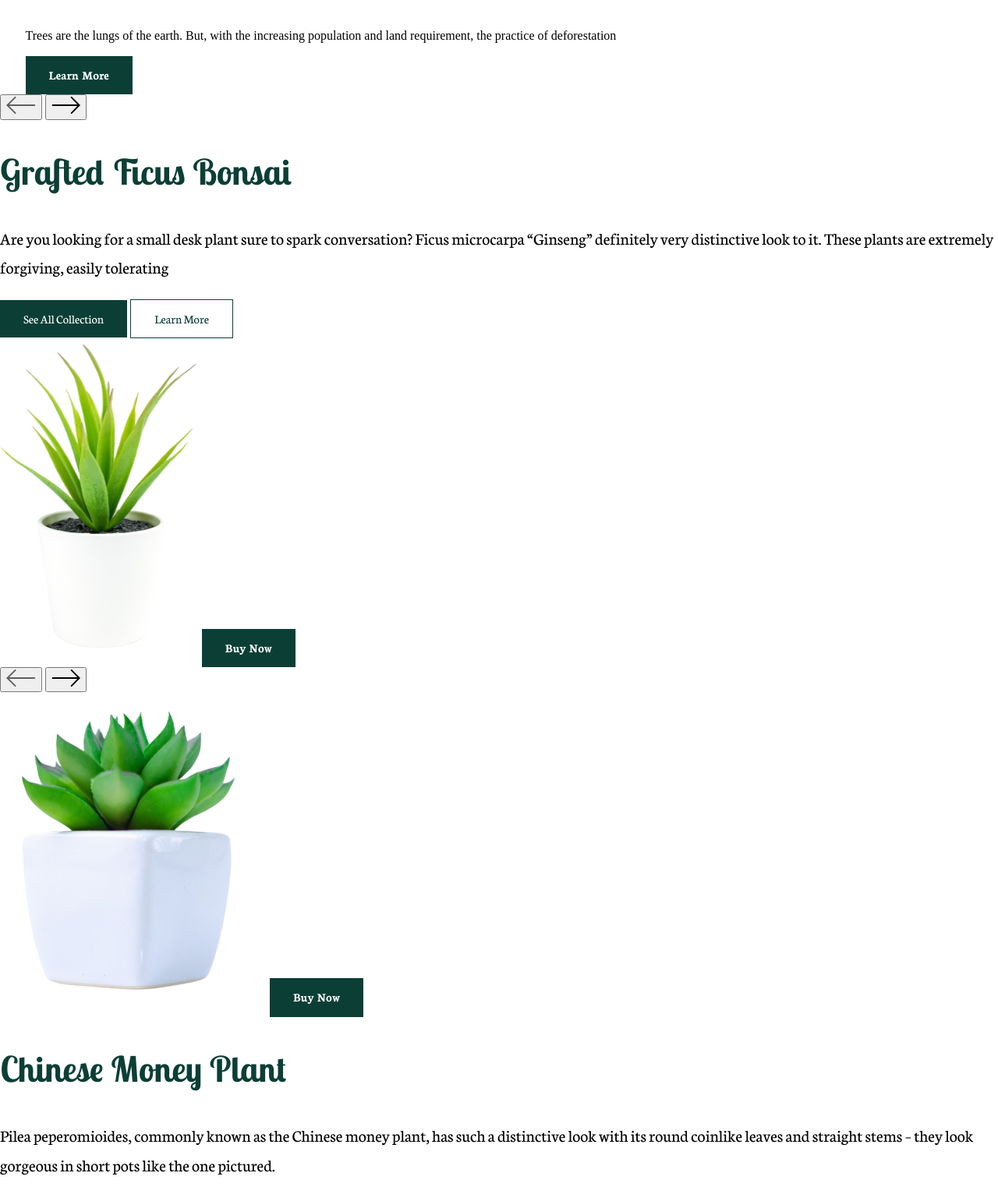
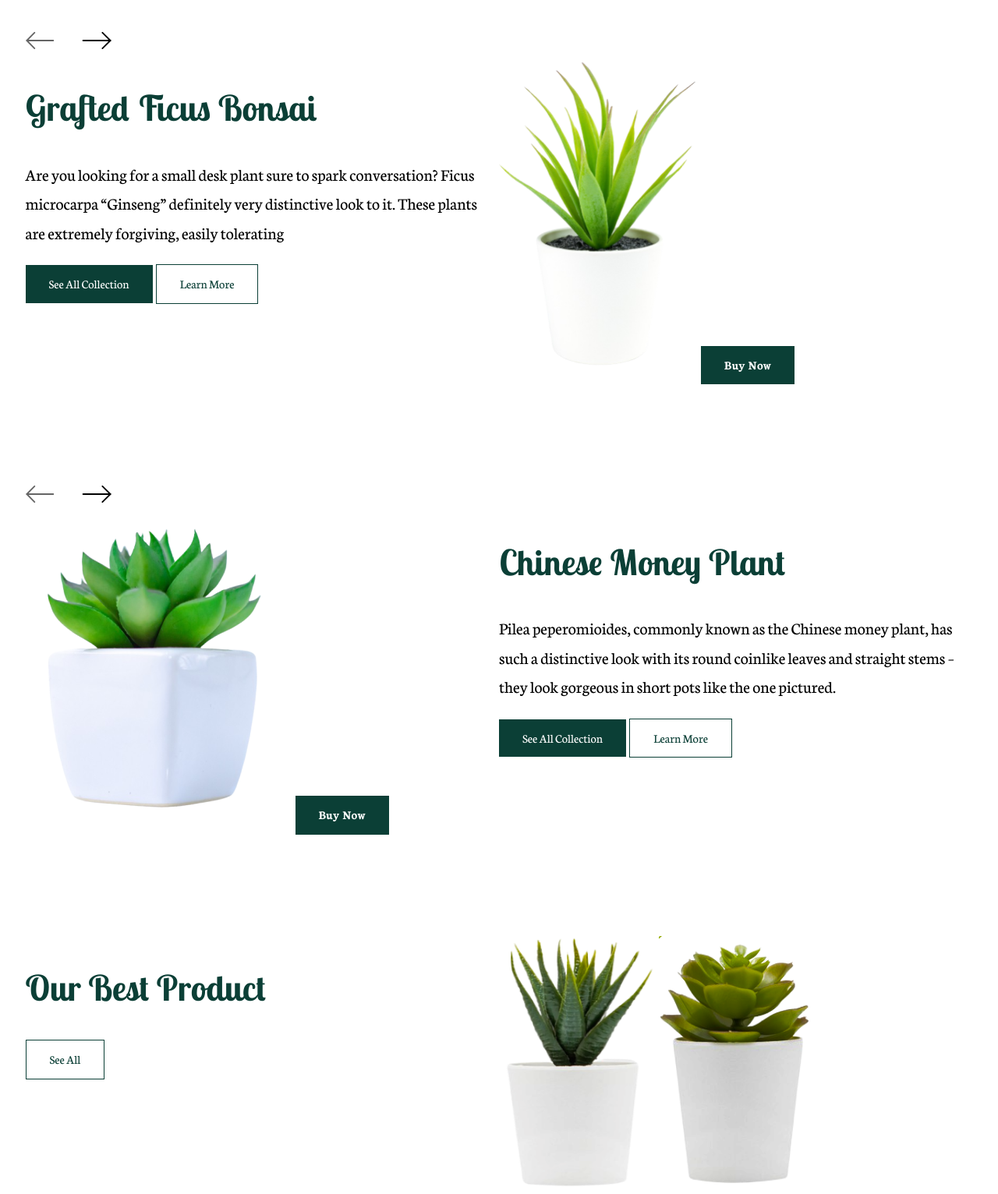
Before and after one commit to actavioDen/Plant-BD, a website: page index.html in a window 1280 px wide. Shown: the part 805-2337 px from the top of the page at 78% size. Drawn offline with Linux system fonts and the light colour scheme.

Commit message:
добавлены wraper- обертки для основных блоков. заданы отсупы крупных блоков. готова стилизация для кнопок навигации

```diff
--- a/css/button/button.css
+++ b/css/button/button.css
@@ -22,3 +22,9 @@
   size: 18.42px;
   line-height: 29.47px;
 }
+
+.button--theme-nav{
+  padding: 0;
+  border: none;
+  background: none;
+}
--- a/css/about/about.css
+++ b/css/footer/footer.css
@@ -1,4 +1,4 @@
-.about__wrapper{
+.footer__wrapper{
     width: 1215px;
     margin: 0 auto;
 }
--- a/css/page-body/page-body.css
+++ b/css/page-body/page-body.css
@@ -6,3 +6,15 @@
     grid-template-rows: min-content 1fr min-content;    /*Шапка, основное содержимое, подвал*/
 
 }
+
+.page-body__header{
+    margin-top: 28px;
+}
+
+.page-body__section{
+    margin-top: 130px;
+}
+
+.page-body__footer{
+    margin-top: 100px;
+}
--- /dev/null
+++ b/css/section/section.css
@@ -0,0 +1,7 @@
+.section__wrapper{
+    width: 1215px;
+    margin: 0 auto;
+
+    display: grid;
+    grid-template-columns: repeat(2, 1fr);
+}
--- /dev/null
+++ b/css/slider-nav/slider-nav.css
@@ -0,0 +1,7 @@
+.slider-nav{
+    grid-column: span 2;
+
+    width: 110px;
+    display: flex;
+    justify-content: space-between;
+}
--- a/css/style.css
+++ b/css/style.css
@@ -388,10 +388,6 @@ template {
     --light-green: #EAF8F9;
 }
 
-.about__wrapper{
-    width: 1215px;
-    margin: 0 auto;
-}
 .button {
   padding: 10px 30px;
   font-family: Neuton;
@@ -417,6 +413,16 @@ template {
   line-height: 29.47px;
 }
 
+.button--theme-nav{
+  padding: 0;
+  border: none;
+  background: none;
+}
+
+.footer__wrapper{
+    width: 1215px;
+    margin: 0 auto;
+}
 .header__wrapper{
     width: 1215px;
     margin: 0 auto;
@@ -485,6 +491,32 @@ template {
     grid-template-rows: min-content 1fr min-content;    /*Шапка, основное содержимое, подвал*/
 
 }
+
+.page-body__header{
+    margin-top: 28px;
+}
+
+.page-body__section{
+    margin-top: 130px;
+}
+
+.page-body__footer{
+    margin-top: 100px;
+}
+.section__wrapper{
+    width: 1215px;
+    margin: 0 auto;
+
+    display: grid;
+    grid-template-columns: repeat(2, 1fr);
+}
+.slider-nav{
+    grid-column: span 2;
+
+    width: 110px;
+    display: flex;
+    justify-content: space-between;
+}
 .subtitle {
   font-family: Lobster Two;
   font-weight: 700;
--- a/index.html
+++ b/index.html
@@ -9,7 +9,7 @@
 </head>
 <body class="page-body">
 
-    <header class="header page__header">
+    <header class="header page-body__header">
         <div class="header__wrapper">
             <div class="logo">
                 <img src="./img/logo.png" alt="" class="logo__img" width="43px" height="55px">
@@ -31,9 +31,9 @@
 
     <main class="page__main">
 
-        <section class="about">
+        <section class="section page-body__section">
 
-            <div class="about__wrapper">
+            <div class="section__wrapper">
                 <img class="about__img" src="./img/flowers1.png" alt="Большой цветок с красным цветком на стволе" width="481px" height="481px">
                 <div class="about__right">
                     <h1 class="title">Trees are always nice to us. Be nice to them.</h1>
@@ -43,14 +43,15 @@
             </div>
         </section>
 
-        <section class="section2">
+        <section class="section page-body__section">
 
+            <div class="section__wrapper">
                 <div class="slider-nav">
-                <button><img class="arrow-nav" src="./img/arrow-down.svg" alt="" width="37.71px" height="22px"></button>
-                <button><img class="arrow-nav" src="./img/arrow-up.svg" alt="" idth="37.71px" height="22px"></button>
+                    <button class="button button--theme-nav"><img class="arrow-nav" src="./img/arrow-down.svg" alt="" width="37.71px" height="22px"></button>
+                    <button class="button button--theme-nav"><img class="arrow-nav" src="./img/arrow-up.svg" alt="" idth="37.71px" height="22px"></button>
                 </div>
 
-            <div class="section2__left">
+                <div class="section__left">
                     <h2 class="subtitle">Grafted Ficus Bonsai</h2>
                     <p class="text">Are you looking for a small desk plant sure to spark conversation? Ficus microcarpa “Ginseng” definitely very distinctive look to it. These plants are extremely forgiving, easily tolerating</p>
                     <div>
@@ -59,24 +60,26 @@
                     </div>
                 </div>
 
-            <div class="section2__right">
-                <img class="section2__img" src="./img/flowers2.png" alt="Цветок с длинными тонкими листьями в белом горшке" width="254.8px" height="402.16px">
+                <div class="section__right">
+                    <img class="section__img" src="./img/flowers2.png" alt="Цветок с длинными тонкими листьями в белом горшке" width="254.8px" height="402.16px">
                     <button class="button button--theme-dark button--size-big">Buy Now</button>
+                </div>
             </div>
         </section>
 
-        <section class="section3">
+        <section class="section page-body__section">
 
+            <div class="section__wrapper">
                 <div class="slider-nav">
-                <button><img class="arrow-nav" src="./img/arrow-down.svg" alt="" width="37.71px" height="22px"></button>
-                <button><img class="arrow-nav" src="./img/arrow-up.svg" alt="" idth="37.71px" height="22px"></button>
+                    <button class="button button--theme-nav"><img class="arrow-nav" src="./img/arrow-down.svg" alt="" width="37.71px" height="22px"></button>
+                    <button class="button button--theme-nav"><img class="arrow-nav" src="./img/arrow-up.svg" alt="" idth="37.71px" height="22px"></button>
                 </div>
 
-            <div class="section3__left">
-                <img class="section3__img" src="./img/flowers3.png" alt="Цветок с короткими широкими листьями в белом горшке" width="342" height="397px">
+                <div class="section__left">
+                    <img class="section__img" src="./img/flowers3.png" alt="Цветок с короткими широкими листьями в белом горшке" width="342" height="397px">
                     <button class="button button--theme-dark button--size-big">Buy Now</button>
                 </div>
-            <div class="section3__right">
+                <div class="section__right">
                     <h2 class="subtitle">Chinese Money Plant</h2>
                     <p class="text">Pilea peperomioides, commonly known as the Chinese money plant, has such a distinctive look with its round coinlike leaves and straight stems – they look gorgeous in short pots like the one pictured. </p>
                     <div>
@@ -84,9 +87,11 @@
                         <button class="button button--theme-light">Learn More</button>
                     </div>
                 </div>
+            </div>
         </section>
 
-        <section class="section4">
+        <section class="section page-body__section">
+            <div class="section__wrapper">
                 <div class="section4__up">
                     <h2 class="subtitle">Our Best Product</h2>
                     <button class="button button--theme-light">See All</button>
@@ -96,11 +101,13 @@
                     <img class="section4__img" src="./img/flowers5.png" alt="цветок с круглыми листьями" width="201px" height="324px">
                     <img class="section4__img" src="./img/flowers6.png" alt="цветок с овальными листьями" width="201px" height="324px">
                 </div>
+            </div>
 
         </section>
     </main>
 
-    <footer class="page__footer">
+    <footer class="footer page-body__footer">
+        <div class="footer__wrapper">
             <section class="footer__section1">
                 <div class="footer__section1-up">
                     <div class="logo">
@@ -122,6 +129,7 @@
             <section class="footer__section2">
                 <p class="copyright">@copyrightarafatmahfuz</p>
             </section>
+        </div>
     </footer>
 </body>
 </html>
```
Also changed, not shown: 1 other file. Lines whose indentation alone changed are shown as unchanged.
